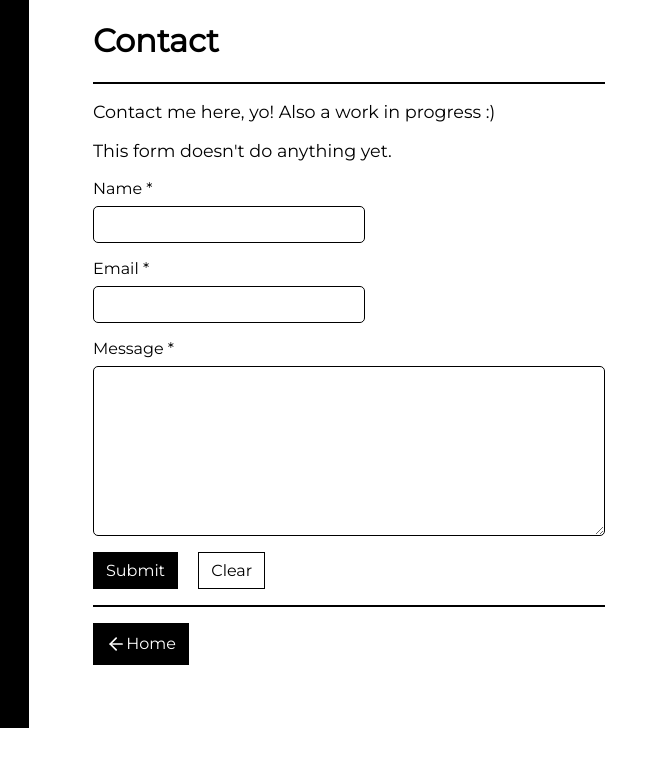
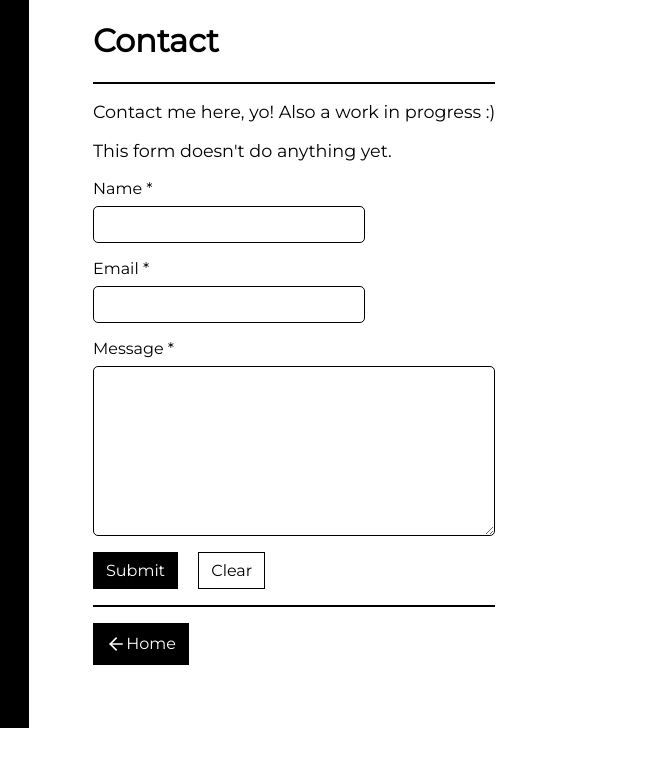
Before and after one commit to lee-cooper/cooperweb-dev, a plain HTML site: page contact.html in a window 1280 px wide. Shown: the full height of the page, 211-879 px from the left. Drawn offline with nearby package versions, Linux system fonts and the light colour scheme.

Commit message:
un-break the min-width for now

```diff
--- a/css/shared.css
+++ b/css/shared.css
@@ -26,7 +26,6 @@ main {
 
 .body-content {
   max-width: 60rem;
-  min-width: 40rem;
   padding: 0 4rem;
 }
 
```
